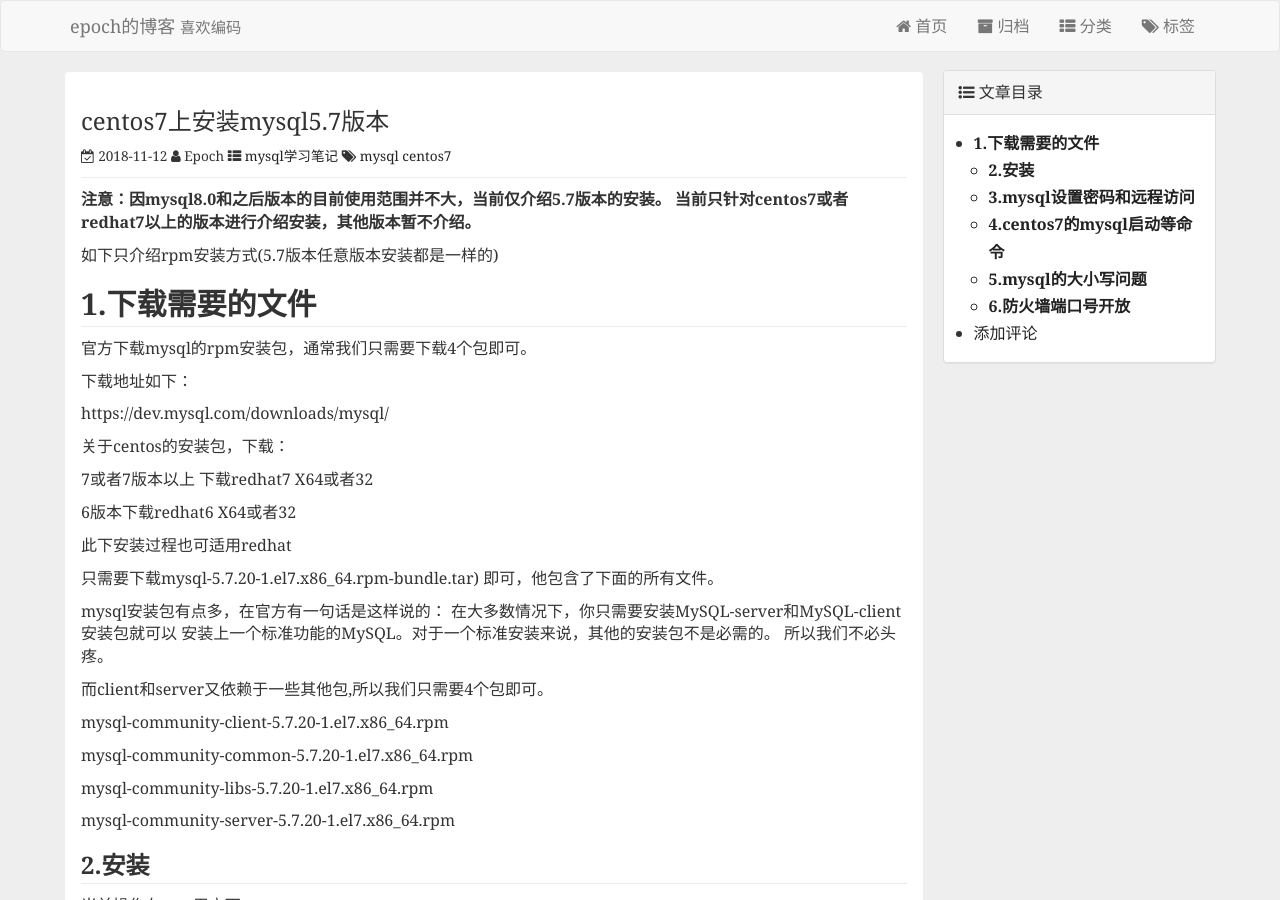
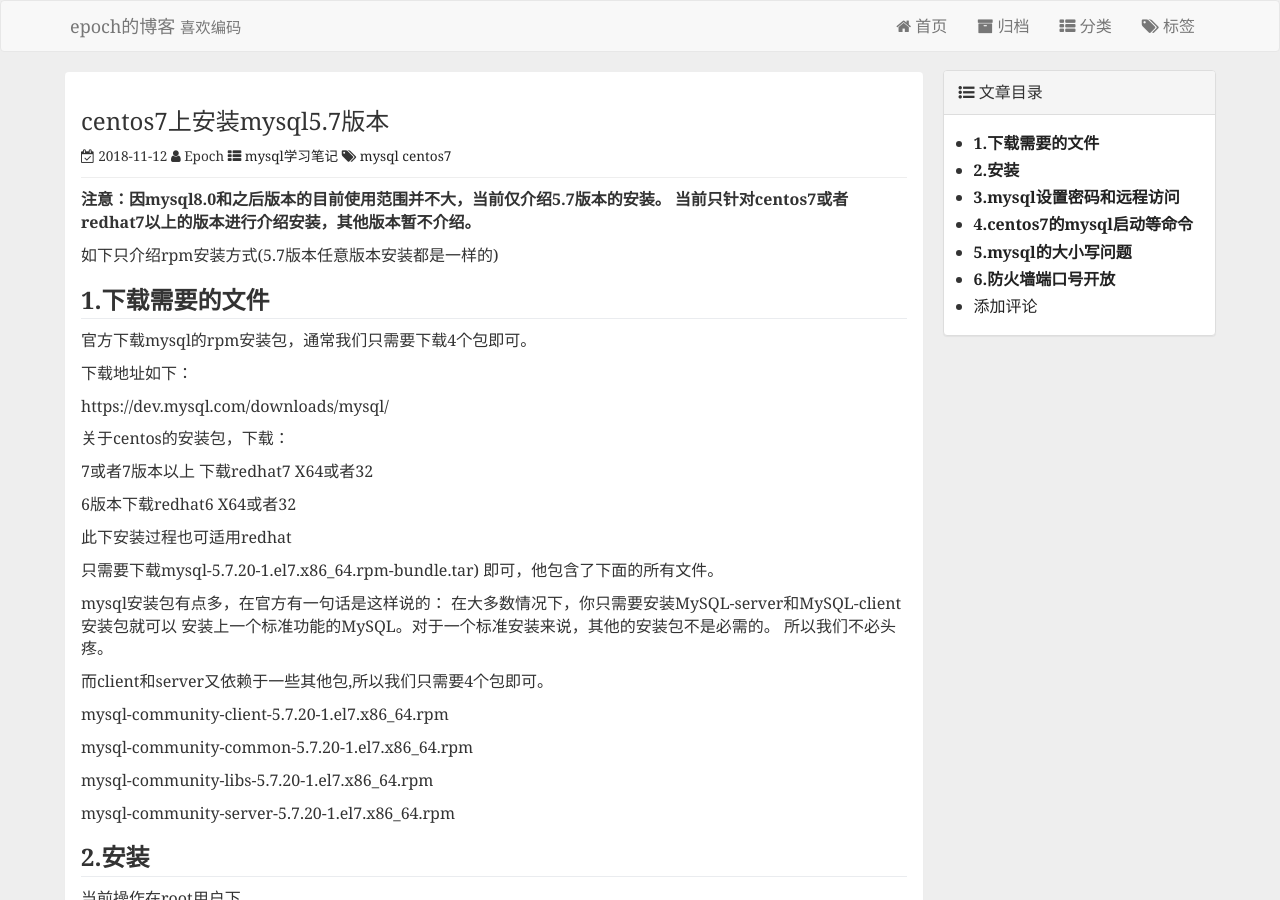
Before and after one commit to fhi329871203/epoch, a Jekyll site: the page built from _posts/2018-11-12-nodejs-mongoose.md, in a window 1280 px wide and 900 px high. Built offline with Jekyll 4.4.1, drawn with Linux system fonts in a browser that asks for light colours; comment, search, counter and statistics services are not loaded.

```diff
--- a/_posts/2018-11-12-nodejs-mongoose.md
+++ b/_posts/2018-11-12-nodejs-mongoose.md
@@ -15,7 +15,7 @@ author: Epoch
 
 如下只介绍rpm安装方式(5.7版本任意版本安装都是一样的)
 
-## **1.下载需要的文件**
+### **1.下载需要的文件**
 
 
 官方下载mysql的rpm安装包，通常我们只需要下载4个包即可。
```
